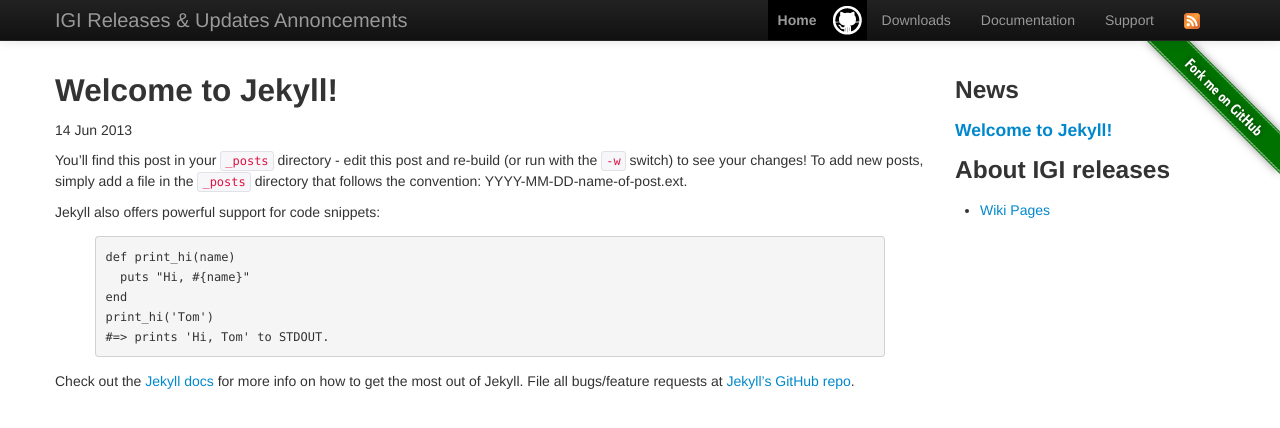
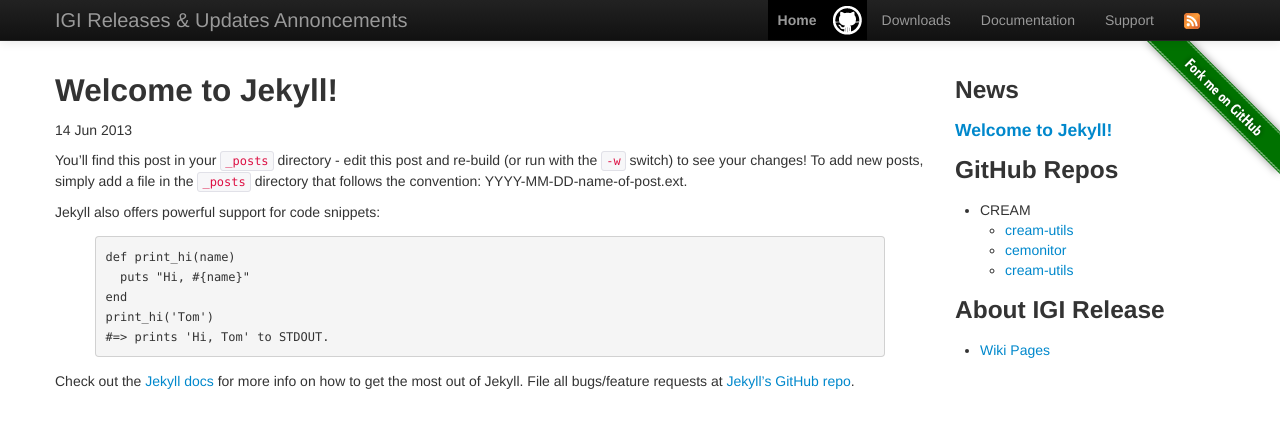
Before and after one commit to caifti/igi_release, a Jekyll site: the page built from _posts/2013-06-14-welcome-to-jekyll.markdown, in a window 1280 px wide. Shown: the top 428 px of the page. Built offline with Jekyll 4.4.1, drawn with Linux system fonts in a browser that asks for light colours; Markdown is read by kramdown in place of the engine named in the settings.

Commit message:
more info on first page

```diff
--- a/_includes/sidebar.html
+++ b/_includes/sidebar.html
@@ -9,7 +9,17 @@
           </li>
           {% endfor %}
         </ul>
-    <h3>About IGI releases</h3>
+    <h3>GitHub Repos</h3>
+    <ul>
+    <li>CREAM
+      <ul><li><a href="https://github.com/italiangrid/cream-utils">cream-utils</a>
+          <li><a href="https://github.com/italiangrid/cemonitor">cemonitor</a>
+          <li><a href="https://github.com/italiangrid/info-dynamic-scheduler-pbs">cream-utils</a>
+       </ul>
+    </ul>
+
+
+    <h3>About IGI Release</h3>
     <ul><li> <a href="https://wiki.italiangrid.it/twiki/bin/view/IGIRelease/"> Wiki Pages</a></ul>
     <a href="https://github.com/italiangrid"><img style="position: absolute; top: 40px; right: 0; border: 0;" src="{{ site.url }}/img/forkme_right_green_007200.png" alt="Fork me on GitHub"></a>
 <!--   </div> -->
```
Also changed, not shown: 3 other files.
